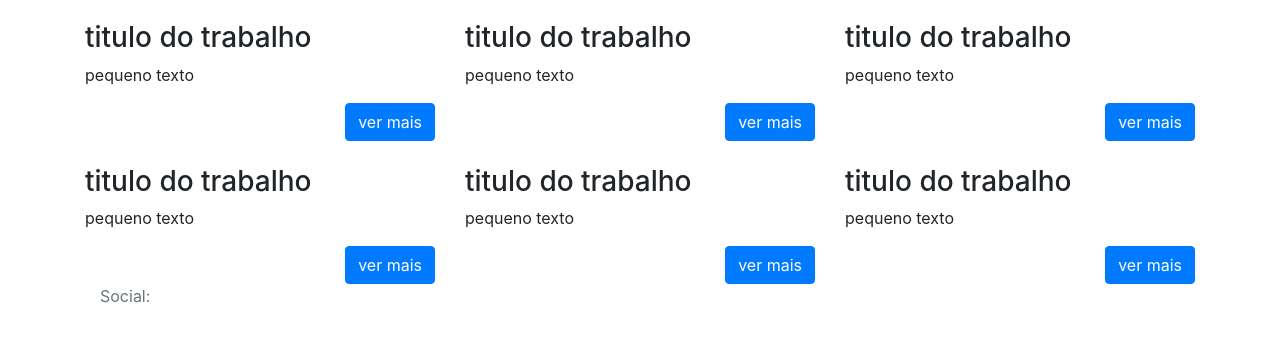
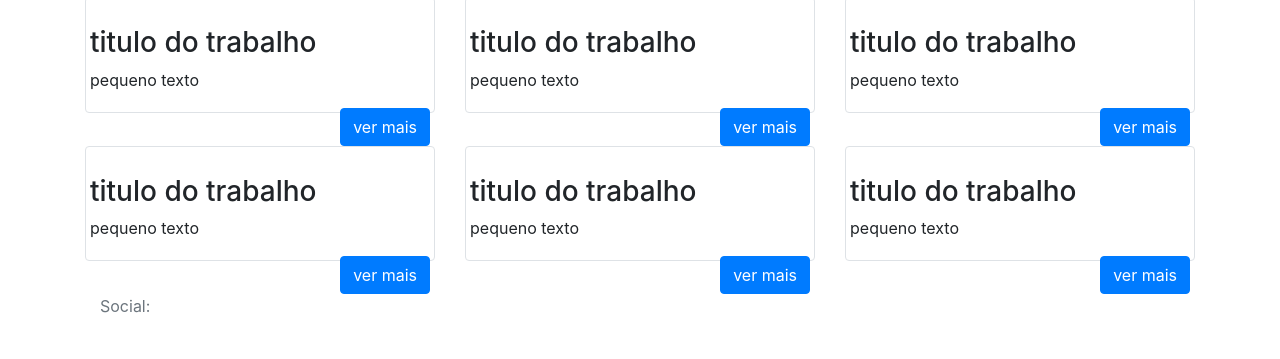
Before and after one commit to CoutoDev/Template-Portifolio, a website: page src/index.html in a window 1280 px wide. Shown: the part 441-800 px from the top of the page. Drawn offline with Linux system fonts and the light colour scheme.

Commit message:
Atualizando classes bootstrap

```diff
--- a/src/index.html
+++ b/src/index.html
@@ -47,7 +47,7 @@
         </div>
         <div class="row">
             <div class="col-xs-12 col-sm-6 col-md-4">
-                <div class="thumbnail">
+                <div class="img-thumbnail">
                     <img src="" alt="">
                     <div class="caption">
                         <h3>titulo do trabalho</h3>
@@ -57,7 +57,7 @@
                 </div>
             </div>
             <div class="col-xs-12 col-sm-6 col-md-4">
-                <div class="thumbnail">
+                <div class="img-thumbnail">
                     <img src="" alt="">
                     <div class="caption">
                         <h3>titulo do trabalho</h3>
@@ -67,7 +67,7 @@
                 </div>
             </div>
             <div class="col-xs-12 col-sm-6 col-md-4">
-                <div class="thumbnail">
+                <div class="img-thumbnail">
                     <img src="" alt="">
                     <div class="caption">
                         <h3>titulo do trabalho</h3>
@@ -77,7 +77,7 @@
                 </div>
             </div>
             <div class="col-xs-12 col-sm-6 col-md-4">
-                <div class="thumbnail">
+                <div class="img-thumbnail">
                     <img src="" alt="">
                     <div class="caption">
                         <h3>titulo do trabalho</h3>
@@ -87,7 +87,7 @@
                 </div>
             </div>
             <div class="col-xs-12 col-sm-6 col-md-4">
-                <div class="thumbnail">
+                <div class="img-thumbnail">
                     <img src="" alt="">
                     <div class="caption">
                         <h3>titulo do trabalho</h3>
@@ -97,7 +97,7 @@
                 </div>
             </div>
             <div class="col-xs-12 col-sm-6 col-md-4">
-                <div class="thumbnail">
+                <div class="img-thumbnail">
                     <img src="" alt="">
                     <div class="caption">
                         <h3>titulo do trabalho</h3>
```
